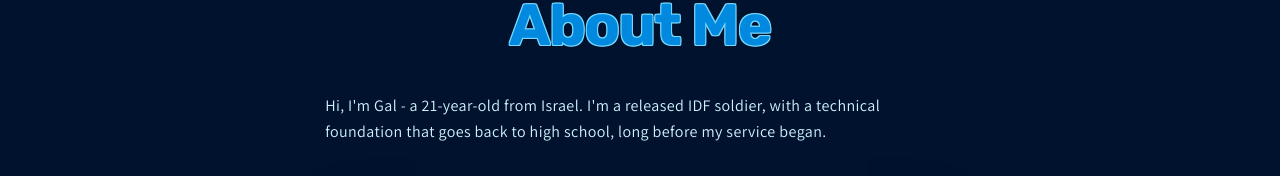
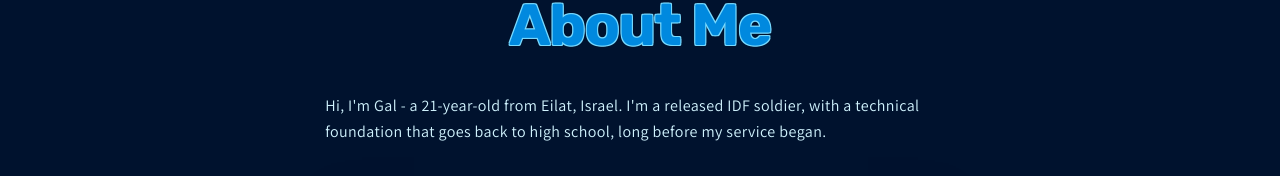
Before and after one commit to Gallucky/gal-portfolio, a React (Vite) app: page /about in a window 1280 px wide. Shown: the part 140-316 px from the top of the page. Built offline with nearby package versions, Linux system fonts and the light colour scheme.

Commit message:
content(about): update bio to mention Eilat, simplify IDF service line

```diff
--- a/src/lang/section/About/about.ts
+++ b/src/lang/section/About/about.ts
@@ -34,7 +34,7 @@ export const aboutSectionLang: Translations<AboutContent> = {
         subtitle: "Get to Know Me",
         title: "About Me",
         paragraphs: [
-            "Hi, I'm Gal - a 21-year-old from Israel. I'm a released IDF soldier, with a " +
+            "Hi, I'm Gal - a 21-year-old from Eilat, Israel. I'm a released IDF soldier, with a " +
                 "technical foundation that goes back to high school, long before my service " +
                 "began.",
             "In high school, I completed a Bagrut (Israel's high-school diploma track) with 10 " +
@@ -65,9 +65,9 @@ export const aboutSectionLang: Translations<AboutContent> = {
         subtitle: "קצת עליי",
         title: "אודותיי",
         paragraphs: [
-            "היי, אני גל - בן 21 מישראל. אני חייל משוחרר מצה\"ל, עם רקע טכנולוגי שמתחיל " +
+            "היי, אני גל - בן 21 מאילת. אני חייל משוחרר, עם רקע טכנולוגי שמתחיל " +
                 "עוד בתיכון, הרבה לפני תחילת השירות שלי.",
-            "בתיכון סיימתי בגרות עם 10 יחידות לימוד במחשבים (5 יח\"ל בהנדסת תוכנה ו-5 יח\"ל " +
+            'בתיכון סיימתי בגרות עם 10 יחידות לימוד במחשבים (5 יח"ל בהנדסת תוכנה ו-5 יח"ל ' +
                 "במדעי המחשב), לצד 5 יחידות לימוד בפיזיקה, במתמטיקה ובאנגלית. במקביל ללימודים " +
                 "השתתפתי בתוכנית סטארטק בכיתה ט', ולאחר מכן בתוכנית מגשימים - התוכנית הלאומית " +
                 "לחינוך סייבר - מכיתה י' ועד יב'.",
```
